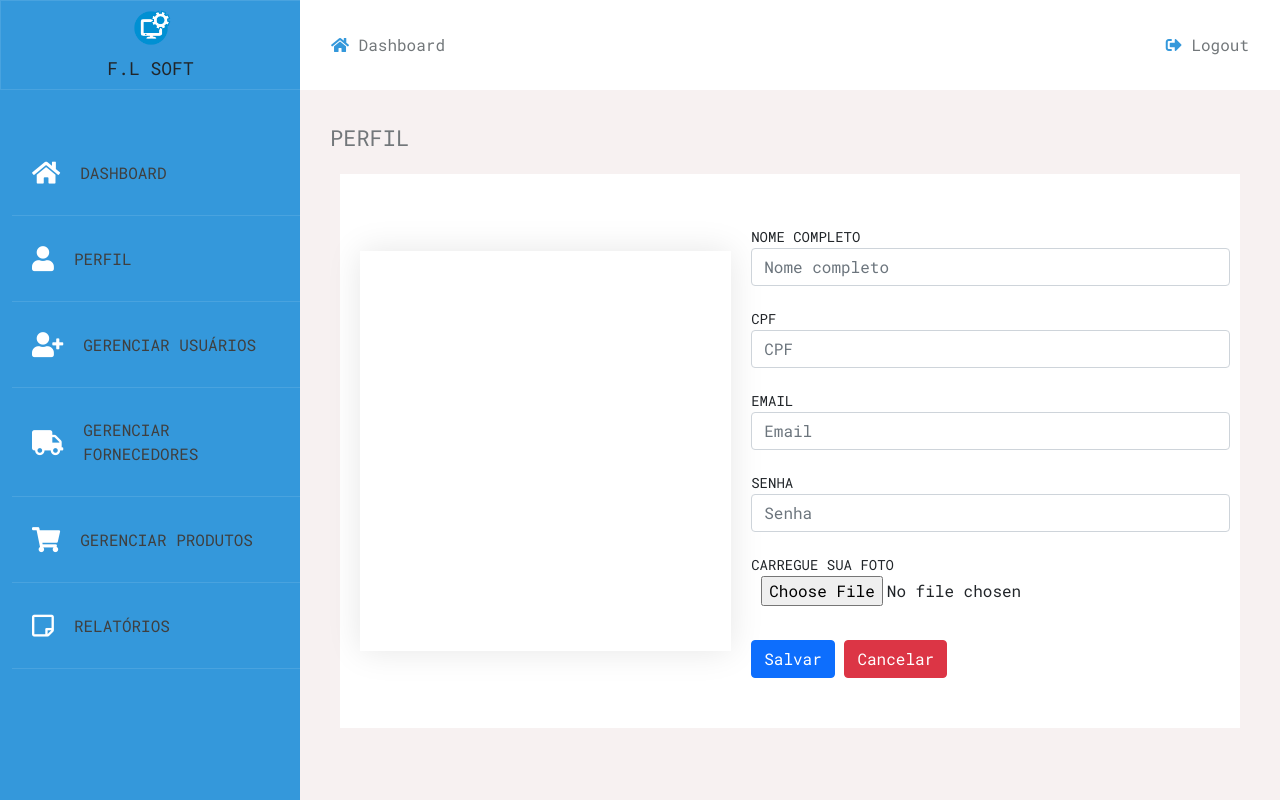
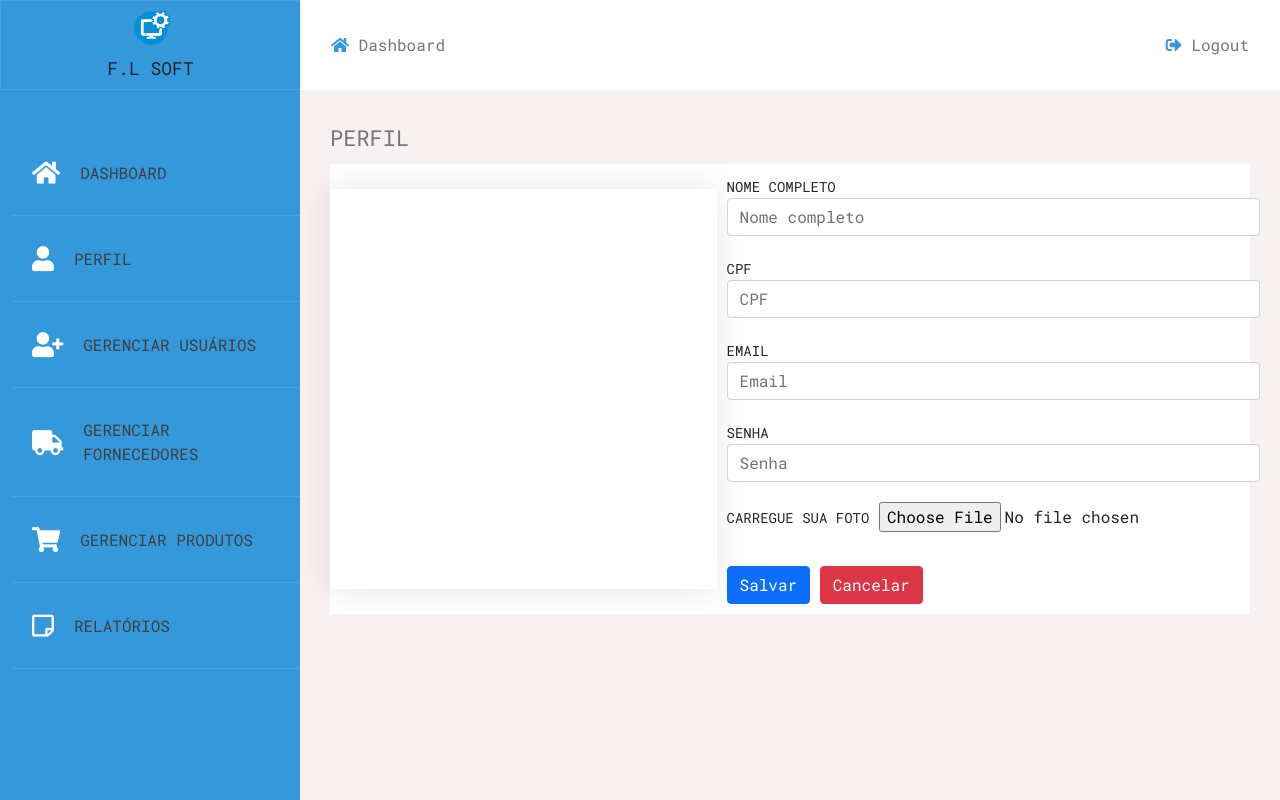
Before and after one commit to oliveiradeflavio/frontend, a PHP site: page /views/perfil.html in a window 1280 px wide. Run offline with PHP 8.4, Linux system fonts and the light colour scheme.

Commit message:
ajustes tela de perfil

```diff
--- a/flsoft/css/dashboard.css
+++ b/flsoft/css/dashboard.css
@@ -157,7 +157,6 @@ aside .sidebar-title h2{
 
 .menu ul{
     list-style-type: none;
-
 }
 
 .menu ul li{
@@ -167,13 +166,11 @@ aside .sidebar-title h2{
     flex-direction: row;
     align-items: center;
     border-bottom: 1px solid rgba(255, 255, 255, 0.1);
-
 }
 
 .menu ul li:hover{
     border-bottom: 1.5px solid rgba(255, 255, 255, 0.5);
     transition: 0.25s;
-
 }
 
 .menu ul li i {
@@ -198,25 +195,22 @@ aside .sidebar-title h2{
     flex-direction: row;
     justify-content: space-between;
     align-items: center;
-    max-width: 900px;
+    max-width: 1300px;
     width: 100%;
-    padding: 40px 20px;
     background-color: white;
-
 }
 
 .perfil-parent{
-    padding: 10px 0px;
     display: flex;
     align-items: center;
     justify-content: center;
 }
 
 .perfil-img{
-    margin-right: 10px;
     width: 400px;
     height: 400px;
     box-shadow: 0 0 2rem rgba(0,0,0,0.1);
+    margin: auto;
 }
 
 .form-group{
@@ -224,6 +218,7 @@ aside .sidebar-title h2{
 }
 
 .perfil-form{
+    margin: auto;
     width: 60%;
     text-transform: uppercase;
 }
@@ -238,11 +233,8 @@ aside .sidebar-title h2{
 }
 
 .perfil-form input[type=file]{
-    padding: 0px 10px;
     cursor: pointer;
 }
-
-
 
 .ajusteBotoes{
     align-self: center;
```
